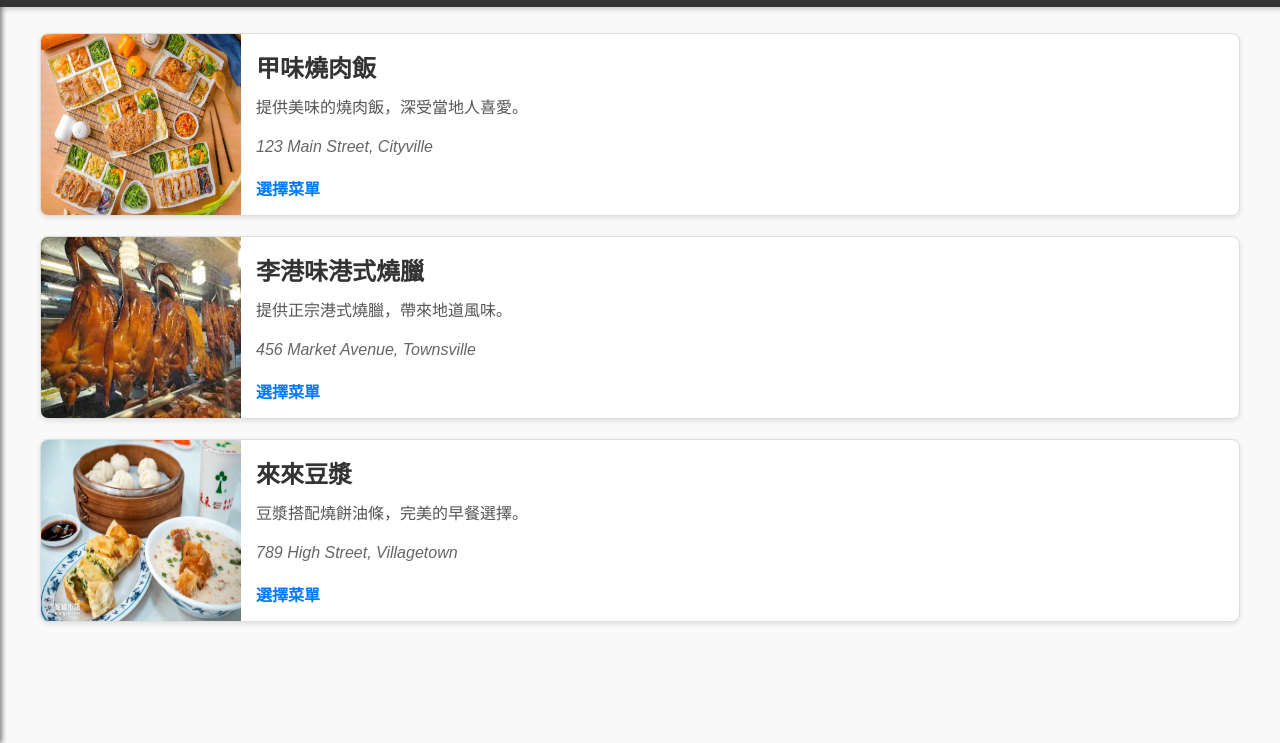
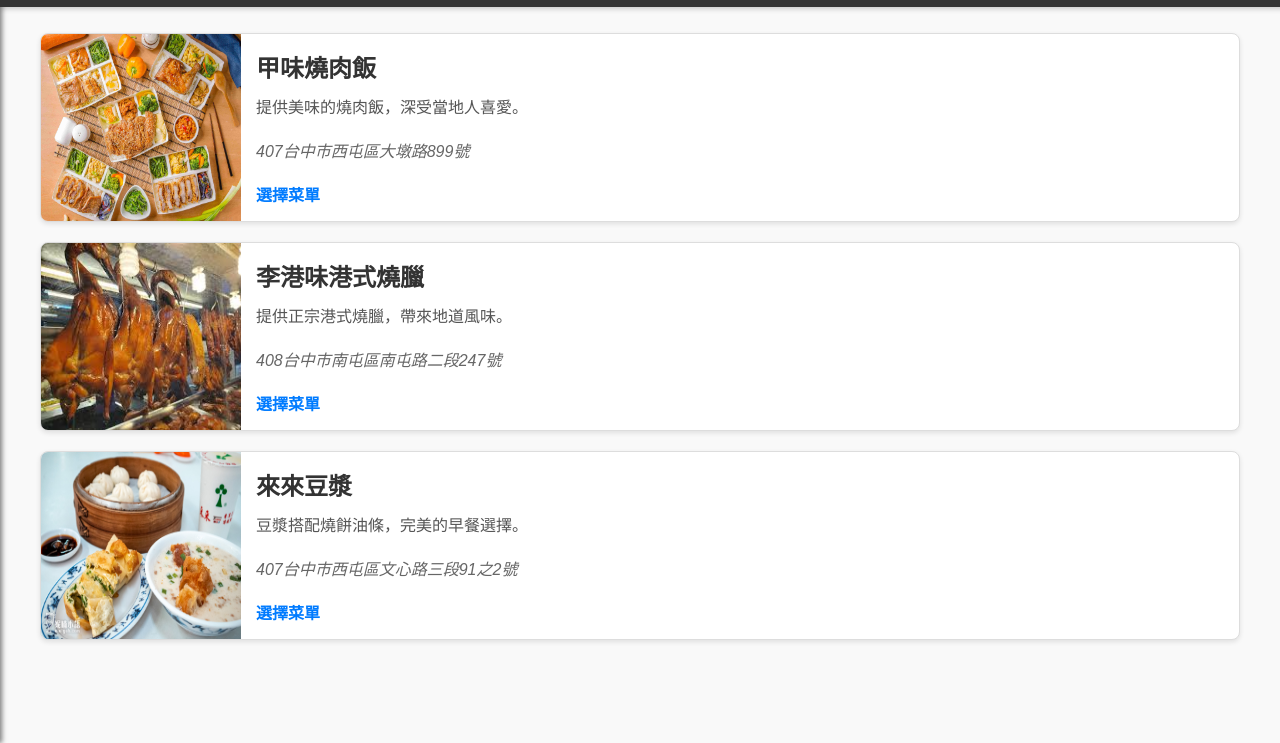
Before and after one commit to Vincent-KMS/SafeLoop, a plain HTML site: page index.html in a window 1280 px wide. Shown: the part 57-800 px from the top of the page. Drawn offline with Linux system fonts and the light colour scheme.

Commit message:
Update index.html

```diff
--- a/index.html
+++ b/index.html
@@ -158,7 +158,7 @@
     <div class="restaurant-content">
       <h3>甲味燒肉飯</h3>
       <p>提供美味的燒肉飯，深受當地人喜愛。</p>
-      <p class="address">123 Main Street, Cityville</p>
+      <p class="address">407台中市西屯區大墩路899號</p>
       <a href="html/甲味燒肉Menu.html">選擇菜單</a>
     </div>
   </div>
@@ -169,7 +169,7 @@
     <div class="restaurant-content">
       <h3>李港味港式燒臘</h3>
       <p>提供正宗港式燒臘，帶來地道風味。</p>
-      <p class="address">456 Market Avenue, Townsville</p>
+      <p class="address">408台中市南屯區南屯路二段247號</p>
       <a href="李港味點餐.html">選擇菜單</a>
     </div>
   </div>
@@ -180,7 +180,7 @@
     <div class="restaurant-content">
       <h3>來來豆漿</h3>
       <p>豆漿搭配燒餅油條，完美的早餐選擇。</p>
-      <p class="address">789 High Street, Villagetown</p>
+      <p class="address">407台中市西屯區文心路三段91之2號</p>
       <a href="來來豆漿點餐.html">選擇菜單</a>
     </div>
   </div>
```
